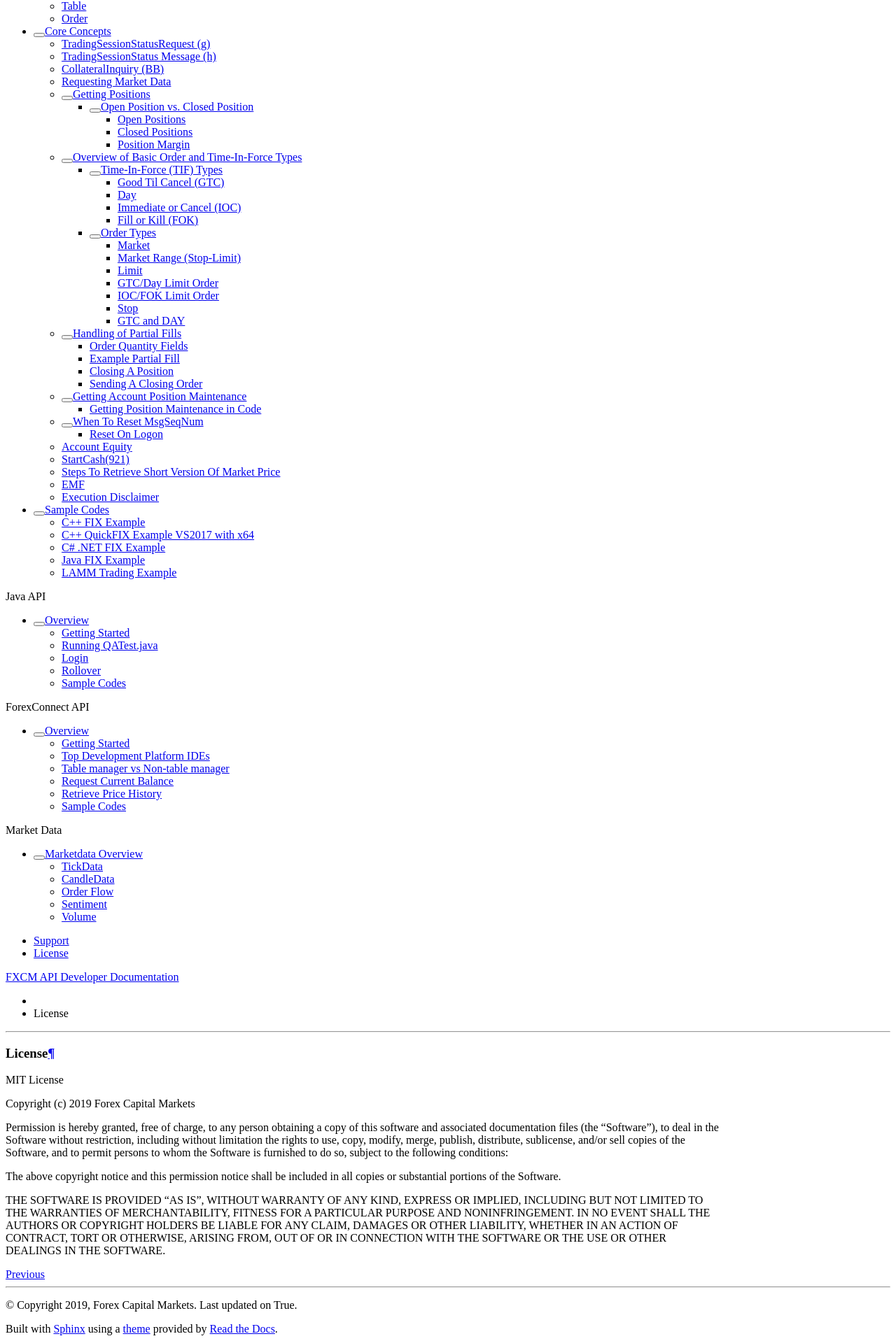
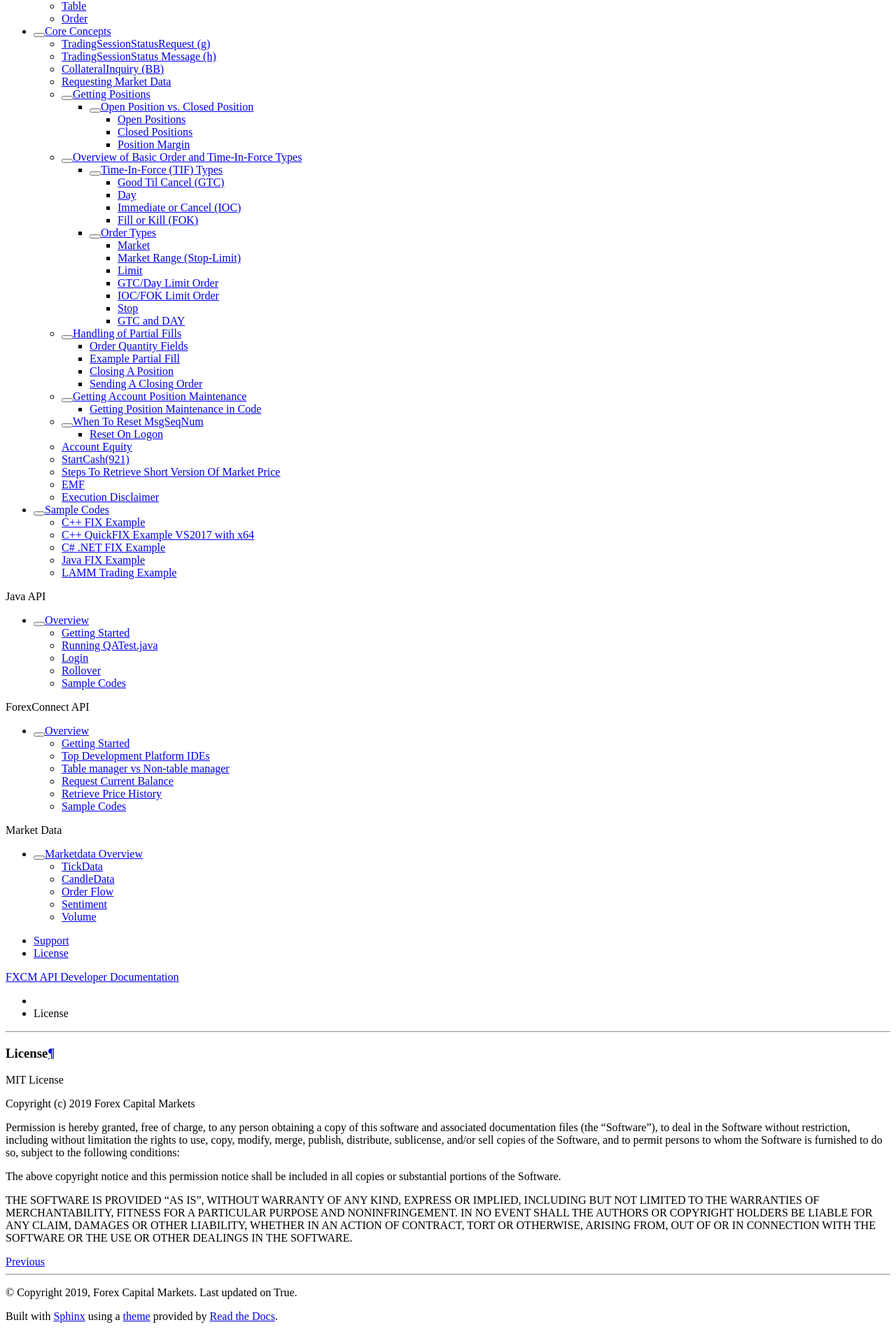
Before and after one commit to fxcm-mroman/FXCM-API, a Sphinx documentation site: the page built from docs/license.rst, in a window 1280 px wide. Shown: the part 795-2712 px from the top of the page at 70% size. Built offline with Sphinx 7.4.7 and the Read the Docs theme 2.0.0, drawn with Linux system fonts in a browser that asks for light colours.

Commit message:
Edited css

```diff
--- a/docs/_static/css/custom.css
+++ b/docs/_static/css/custom.css
@@ -1,4 +1,4 @@
-div.document {
+/* div.document {
     min-width: 1000px;
     width: 80vw;
 }
@@ -10,7 +10,7 @@
     border-collapse: collapse;
 } */
 
-.dataframe tr:nth-of-type(2n) {
+/* .dataframe tr:nth-of-type(2n) {
     background: #e7e4e4;
 }
 .dataframe th, .dataframe td {
@@ -27,7 +27,7 @@
 .prompt {
     min-width: 10ex !important;
 }
-
+*/
 
 div.rst-versions > div.rst-other-versions > div.injected > dl:nth-child(4) {
     display: none;
@@ -42,7 +42,3 @@
 div.rst-versions > div.rst-other-versions > div.injected > dl:first-child {
 	display: none;
 }
-
-div.rst-versions > div.rst-other-versions dl dt:nth-child(2), div.rst-versions > div.rst-other-versions dl dd:nth-child(2), {
-	display: none;
-}
```
Also changed, not shown: 2 other files.
